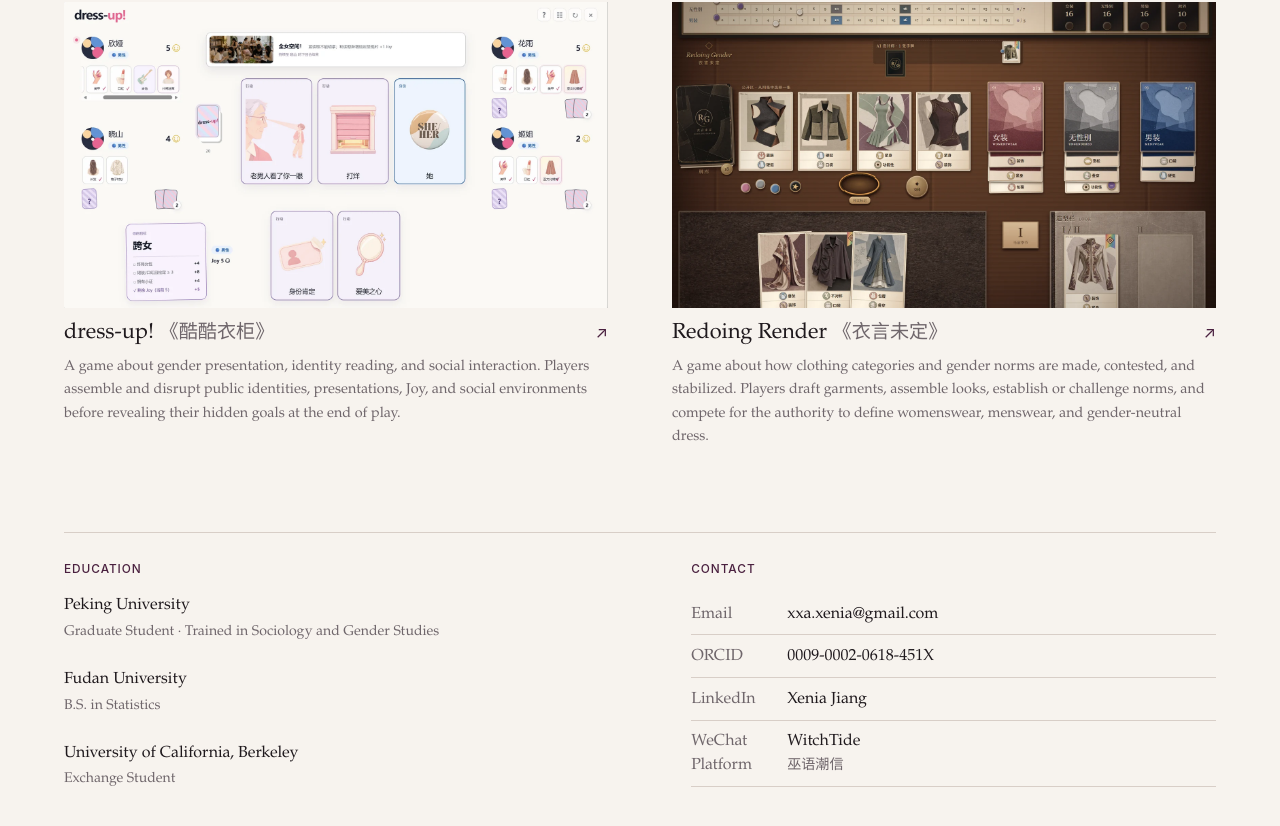
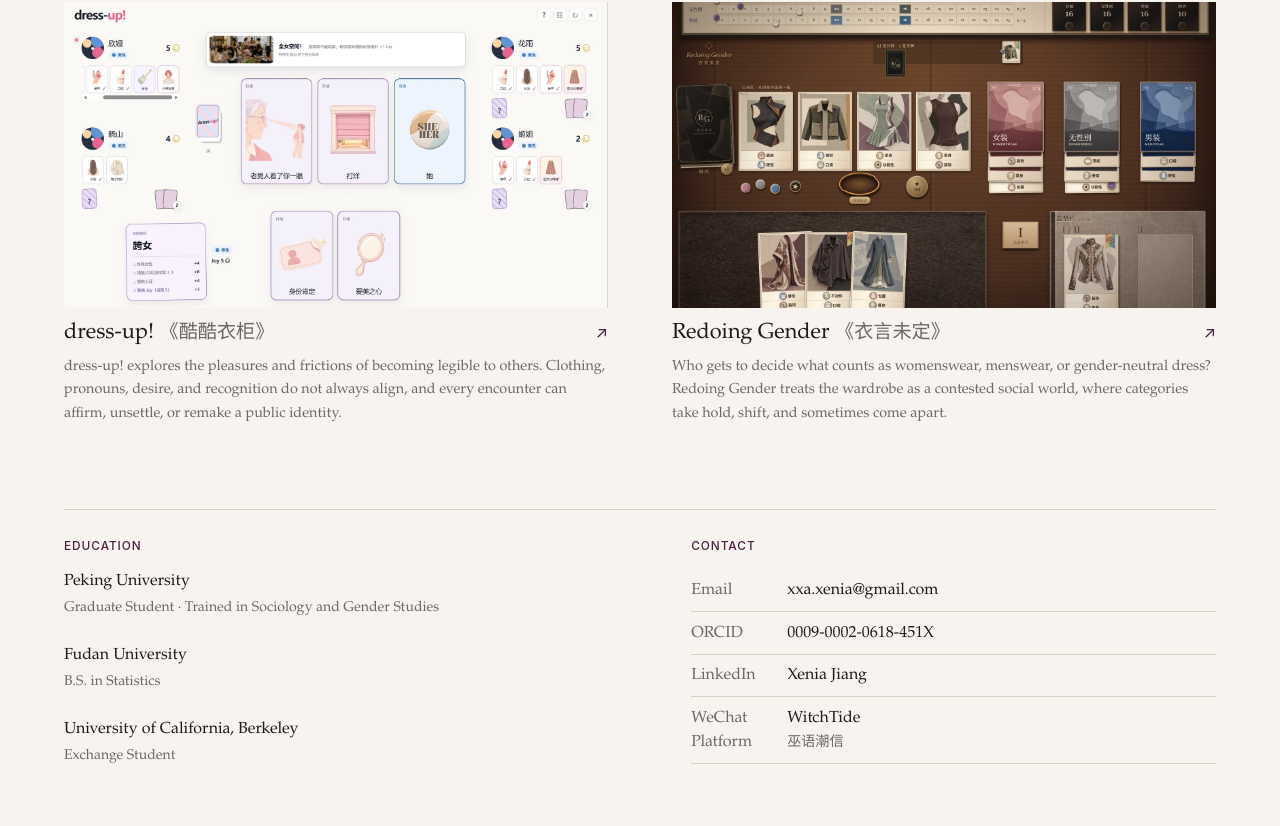
Before and after one commit to xeniajiang/xeniajiang.github.io, a Next.js app: page / in a window 1280 px wide. Shown: the part 4267-5093 px from the top of the page. Built offline with nearby package versions, Linux system fonts and the light colour scheme.

Commit message:
Refine game design project descriptions

```diff
--- a/src/data/siteContent.ts
+++ b/src/data/siteContent.ts
@@ -586,22 +586,22 @@ export const siteContent = {
       title: "dress-up!",
       titleZh: "酷酷衣柜",
       description:
-        "A game about gender presentation, identity reading, and social interaction. Players assemble and disrupt public identities, presentations, Joy, and social environments before revealing their hidden goals at the end of play.",
+        "dress-up! explores the pleasures and frictions of becoming legible to others. Clothing, pronouns, desire, and recognition do not always align, and every encounter can affirm, unsettle, or remake a public identity.",
       href: "https://dress-up.witchtide.workers.dev/",
       image: "/images/game-design/dress-up.webp?v=2026-11-02-2",
       imageAlt:
         "dress-up! card game arranged on a dark tabletop with colorful clothing cards and tokens",
     },
     {
-      id: "redoing-render",
-      title: "Redoing Render",
+      id: "redoing-gender",
+      title: "Redoing Gender",
       titleZh: "衣言未定",
       description:
-        "A game about how clothing categories and gender norms are made, contested, and stabilized. Players draft garments, assemble looks, establish or challenge norms, and compete for the authority to define womenswear, menswear, and gender-neutral dress.",
+        "Who gets to decide what counts as womenswear, menswear, or gender-neutral dress? Redoing Gender treats the wardrobe as a contested social world, where categories take hold, shift, and sometimes come apart.",
       href: "https://redoing-gender.pages.dev/",
       image: "/images/game-design/redoing-render.webp?v=2026-11-02-2",
       imageAlt:
-        "Redoing Render tabletop prototype with garment cards, category cards, score tracks, and game tokens",
+        "Redoing Gender tabletop prototype with garment cards, category cards, score tracks, and game tokens",
     },
   ] satisfies GameDesignItem[],
   dialoguesAndTranslations: [
```
Also changed, not shown: 1 other file (tests, documents, lock files or other folders).
